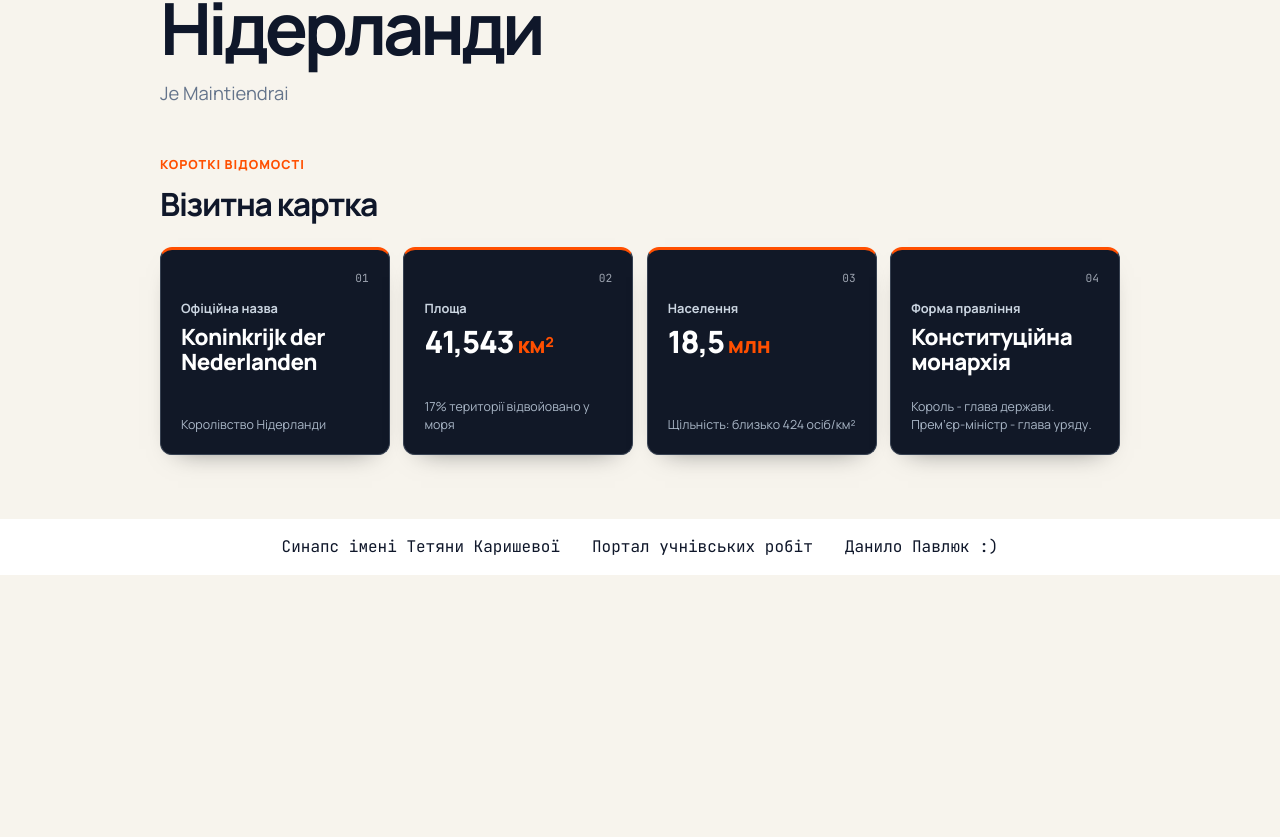
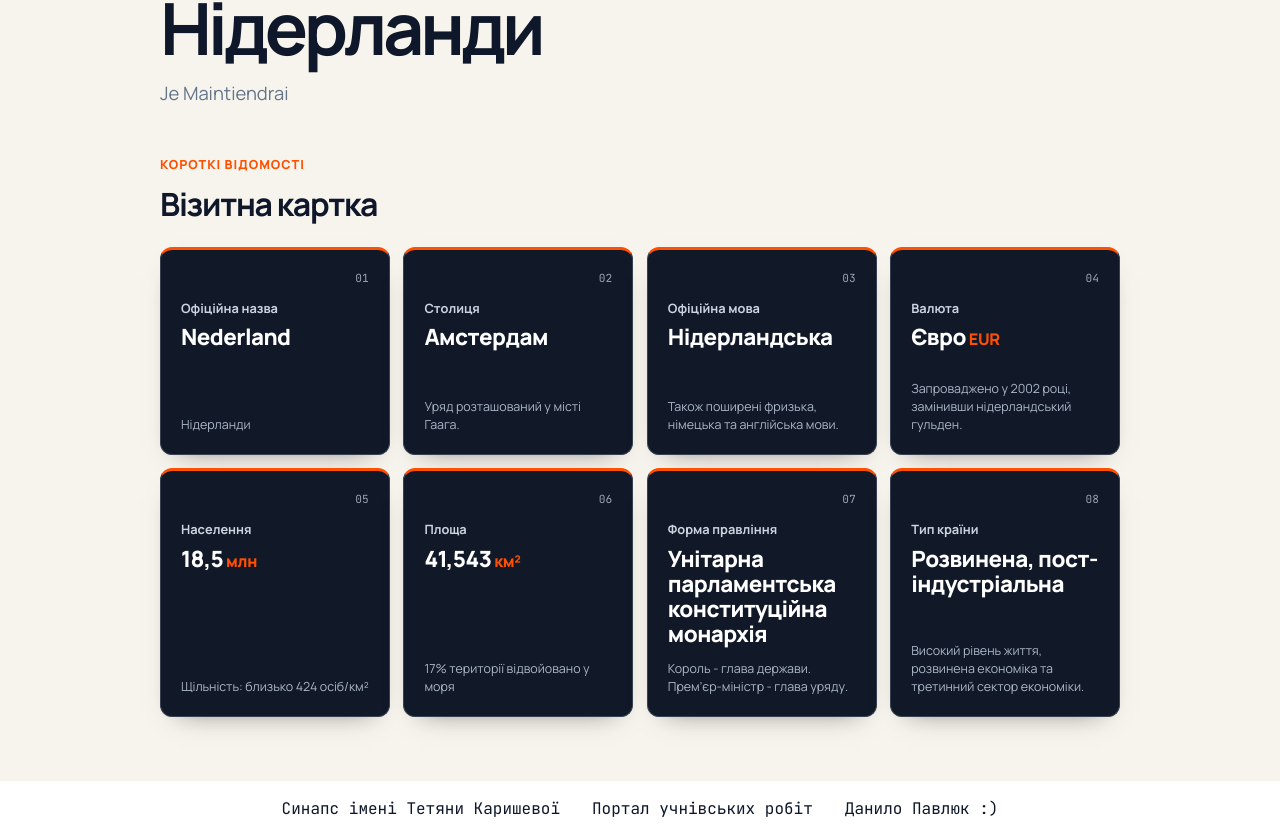
Before and after one commit to kasatjk/synapse, a React (Vite) app: page /geography/netherlands in a window 1280 px wide. Shown: the part 624-1461 px from the top of the page. Before the commit the page ends 1199 px from the top, so only its background shows below. Built offline with nearby package versions, Linux system fonts and the light colour scheme.

Commit message:
Quotes and Netherlands page imrpovements, accurate information.

```diff
--- a/src/data/works.js
+++ b/src/data/works.js
@@ -4,7 +4,7 @@ export const subjects = [
     slug: 'biology',
     path: '/biology',
     title: 'Біологія',
-    description: '"Біологія - це наука про складні речі, які виглядають так, ніби вони були створені для певної мети" --- Чарльз Докінз',
+    description: '"Біологія - це наука про складні речі, які виглядають так, ніби вони були створені для певної мети." (Чарльз Докінз)',
     documentTitle: 'Біологія | Синапс',
   },
   {
@@ -12,7 +12,7 @@ export const subjects = [
     slug: 'geography',
     path: '/geography',
     title: 'Географія',
-    description: '"Карти - це найвеличніші поеми, написані лініями та кольорами." --- Ґілберт Гросвенор',
+    description: '"Карти - це найвеличніші поеми, написані лініями та кольорами." (Ґілберт Гросвенор)',
     documentTitle: 'Географія | Синапс',
   },
   {
@@ -20,7 +20,7 @@ export const subjects = [
     slug: 'ukrainian-language',
     path: '/ukrainian-language',
     title: 'Українська мова',
-    description: '"Яке прекрасне рідне слово! Воно - не світ, а всі світи." --- Володимир Сосюра',
+    description: '"Яке прекрасне рідне слово! Воно - не світ, а всі світи." (Володимир Сосюра)',
     documentTitle: 'Українська мова | Синапс',
   }
 ];
--- a/src/pages/Netherlands.jsx
+++ b/src/pages/Netherlands.jsx
@@ -2,6 +2,7 @@ import { useState } from 'react';
 import amsterdam from '../assets/Netherlands/amsterdam.jpg';
 import tulips from '../assets/Netherlands/tulips.jpg';
 import rotterdamPort from '../assets/Netherlands/rotterdam-port.jpg';
+import kinderdijk from '../assets/Netherlands/kinderdijk.jpg';
 
 const photos = [
   {
@@ -10,7 +11,7 @@ const photos = [
     caption: 'Амстердам',
   },
   {
-    src: 'https://thumb.wikimedia.org/wikipedia/commons/thumb/f/ff/KinderdijkMolens02.jpg/1280px-KinderdijkMolens02.jpg',
+    src: kinderdijk,
     alt: 'Вітряки Кіндердейка на тлі відкритого ландшафту',
     caption: 'Вітряки Кіндердейка',
   },
@@ -29,9 +30,30 @@ const photos = [
 const metrics = [
   {
     label: 'Офіційна назва',
-    value: 'Koninkrijk der Nederlanden',
-    detail: 'Королівство Нідерланди',
-    className: 'netherlands-metric--name',
+    value: 'Nederland',
+    detail: 'Нідерланди',
+  },
+  {
+    label: 'Столиця',
+    value: 'Амстердам',
+    detail: 'Уряд розташований у місті Гаага.',
+  },
+  {
+    label: 'Офіційна мова',
+    value: 'Нідерландська',
+    detail: 'Також поширені фризька, німецька та англійська мови.',
+  },
+  {
+    label: 'Валюта',
+    value: 'Євро',
+    unit: 'EUR',
+    detail: 'Запроваджено у 2002 році, замінивши нідерландський гульден.',
+  },
+  {
+    label: 'Населення',
+    value: '18,5',
+    unit: 'млн',
+    detail: 'Щільність: близько 424 осіб/км²',
   },
   {
     label: 'Площа',
@@ -40,17 +62,15 @@ const metrics = [
     detail: '17% території відвойовано у моря',
   },
   {
-    label: 'Населення',
-    value: '18,5',
-    unit: 'млн',
-    detail: 'Щільність: близько 424 осіб/км²',
+    label: 'Форма правління',
+    value: 'Унітарна парламентська конституційна монархія',
+    detail: 'Король - глава держави. Прем’єр-міністр - глава уряду.',
   },
   {
-    label: 'Форма правління',
-    value: 'Конституційна монархія',
-    detail: 'Король - глава держави. Прем’єр-міністр - глава уряду.',
-    className: 'netherlands-metric--government',
-  },
+    label: 'Тип країни',
+    value: 'Розвинена, пост-індустріальна',
+    detail: 'Високий рівень життя, розвинена економіка та третинний сектор економіки.',
+  }
 ];
 
 export default function Netherlands() {
--- a/src/styles/Netherlands.css
+++ b/src/styles/Netherlands.css
@@ -224,10 +224,10 @@
 .netherlands-metric-value {
   margin: 0;
   color: #fff;
-  font-size: clamp(1.3rem, 2.4vw, 2rem);
+  font-size: clamp(1.1rem, 1.8vw, 1.4rem);
+  letter-spacing: -0.025em;
   font-weight: 800;
   line-height: 1.12;
-  letter-spacing: -0.04em;
   overflow-wrap: anywhere;
 }
 
@@ -243,12 +243,6 @@
   color: #aab7c7;
   font-size: 0.78rem;
   line-height: 1.45;
-}
-
-.netherlands-metric--name .netherlands-metric-value,
-.netherlands-metric--government .netherlands-metric-value {
-  font-size: clamp(1.1rem, 1.8vw, 1.4rem);
-  letter-spacing: -0.025em;
 }
 
 .netherlands-gallery-arrow:focus-visible,
```
Also changed, not shown: src/assets/Netherlands/kinderdijk.jpg (added).
